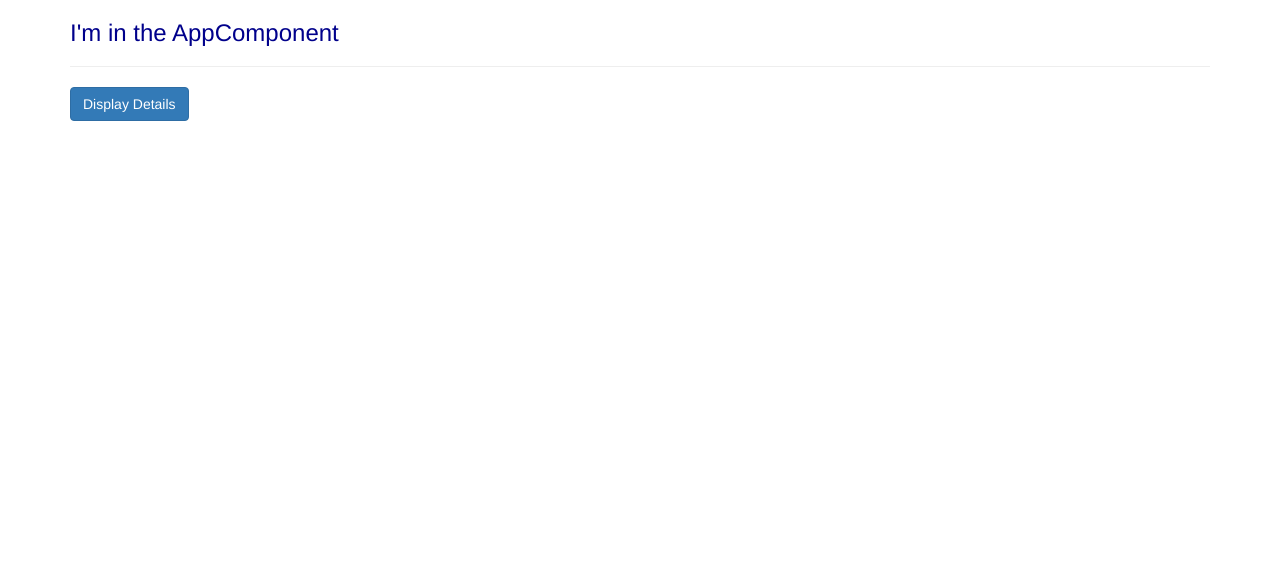
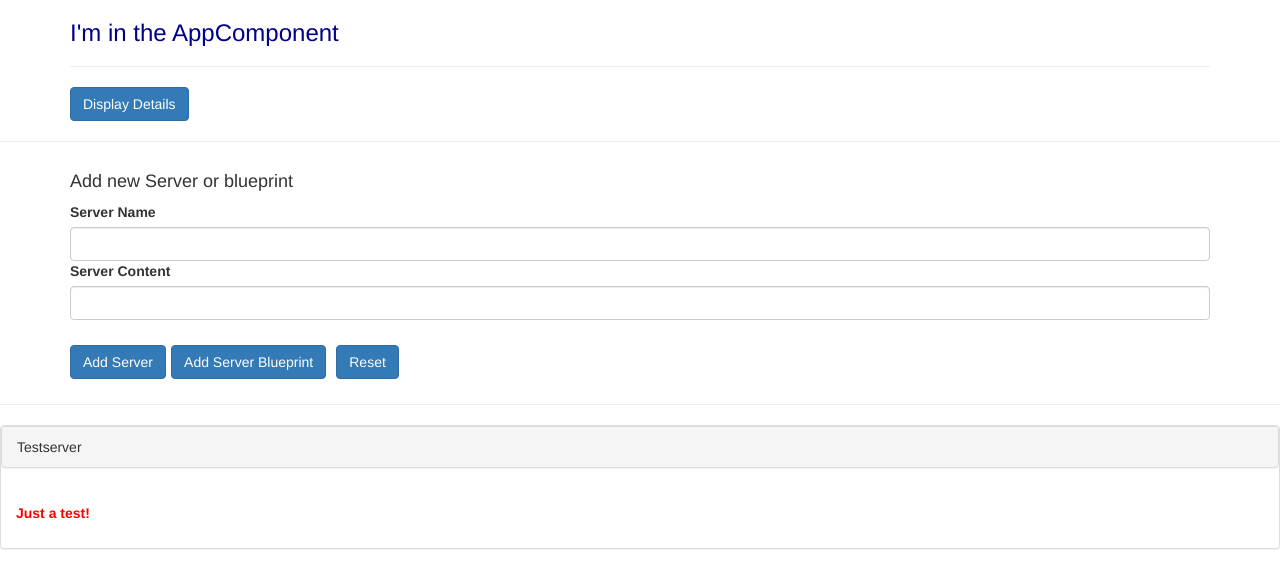
Before and after one commit to AkhilSharma78148/my-first-app, an Angular app: page / in a window 1280 px wide. Shown: the top 588 px of the page. Built offline with nearby package versions, Linux system fonts and the light colour scheme.

Commit message:
cockpit and server-element component, 2. Splitting Apps into Components, 4. Binding to Custom Properties

```diff
--- a/src/app/app.component.html
+++ b/src/app/app.component.html
@@ -46,3 +46,15 @@
 		</div>
 	</div>
 </div>
+
+<hr>
+<app-cockpit></app-cockpit>
+<hr>
+<div class="row">
+	<div class="col-xs-12">
+		<app-server-element
+			*ngFor="let serverElement of serverElements"
+			[element]="serverElement"
+			></app-server-element>
+	</div>
+</div>
--- a/src/app/app.component.ts
+++ b/src/app/app.component.ts
@@ -16,9 +16,13 @@
     showSecret =  false;
     log = [];
 
+    // serverElements = [];
+
     onToggleDetails() {
     	this.showSecret = !this.showSecret;
     	// this.log.push(this.log.length + 1);
     	this.log.push(new Date());
     }
+
+    serverElements =[{type:'server',name:'Testserver',content:'Just a test!'}];
 }
--- a/src/app/app.module.ts
+++ b/src/app/app.module.ts
@@ -7,6 +7,8 @@
 import { ServersComponent } from './servers/servers.component';
 import { WarningAlertComponent } from './warning-alert/warning-alert.component';
 import { SuccessAlertComponent } from './success-alert/success-alert.component';
+import { CockpitComponent } from './cockpit/cockpit.component';
+import { ServerElementComponent } from './server-element/server-element.component';
 
 @NgModule({
   declarations: [
@@ -14,7 +16,9 @@
     ServerComponent,
     ServersComponent,
     WarningAlertComponent,
-    SuccessAlertComponent
+    SuccessAlertComponent,
+    CockpitComponent,
+    ServerElementComponent
   ],
   imports: [
     BrowserModule,
--- /dev/null
+++ b/src/app/cockpit/cockpit.component.html
@@ -0,0 +1,15 @@
+<div class="container">
+	<div class="row">
+		<div class="col-xs-12">
+			<h4>Add new Server or blueprint</h4>
+			<label>Server Name</label>
+			<input type="text" name="" class="form-control" [(ngModel)]="newServerName">
+			<label>Server Content</label>
+			<input type="text" name="" class="form-control" [(ngModel)]="newServerContent">
+			<br>
+			<button class="btn btn-primary" (click)="onAddServer()">Add Server</button>
+			<button class="btn btn-primary" (click)="onAddBluePrint()" style="margin: 5px">Add Server Blueprint</button>
+			<button class="btn btn-primary" (click)="onReset()" style="margin: 5px">Reset</button>
+		</div>
+	</div>
+</div>
--- /dev/null
+++ b/src/app/cockpit/cockpit.component.ts
@@ -0,0 +1,41 @@
+import { Component, OnInit } from '@angular/core';
+
+@Component({
+  selector: 'app-cockpit',
+  templateUrl: './cockpit.component.html',
+  styleUrls: ['./cockpit.component.css']
+})
+export class CockpitComponent implements OnInit {
+
+	newServerName = '';
+    newServerContent = '';
+
+
+  constructor() { }
+
+  ngOnInit(): void {
+  }
+
+   	onAddServer() {
+        // this.serverElements.push({
+        //     type:'server',
+        //     name:this.newServerName,
+        //     content:this.newServerContent
+        // });
+    }
+
+    onAddBluePrint() {
+        // this.serverElements.push({
+        //     type:'blueprint',
+        //     name:this.newServerName,
+        //     content:this.newServerContent
+        // });
+    }
+
+    onReset() {
+        // this.newServerName = '';
+        // this.newServerContent = '';
+        // this.serverElements = [];
+    }
+
+}
--- /dev/null
+++ b/src/app/server-element/server-element.component.html
@@ -0,0 +1,9 @@
+<div class="panel panel-default">
+	<div class="panel panel-heading">{{ element.name }}</div>
+	<div class="panel-body">
+		<p>
+			<strong *ngIf="element.type==='server'" style="color: red">{{ element.content }}</strong>
+			<em *ngIf="element.type==='blueprint'" style="color: blue">{{ element.content }}</em>
+		</p>
+	</div>
+</div>
--- /dev/null
+++ b/src/app/server-element/server-element.component.ts
@@ -0,0 +1,16 @@
+import { Component, OnInit, Input } from '@angular/core';
+
+@Component({
+  selector: 'app-server-element',
+  templateUrl: './server-element.component.html',
+  styleUrls: ['./server-element.component.css']
+})
+export class ServerElementComponent implements OnInit {
+
+	@Input() element: { type:string, name:string, content:string };
+	constructor() { }
+
+	ngOnInit(): void {
+	}
+
+}
```
Also changed, not shown: installattion_work.txt, src/app/cockpit/cockpit.component.css (added), src/app/server-element/server-element.component.css (added), 2 other files (tests, documents, lock files or other folders). Lines whose indentation alone changed are shown as unchanged.
